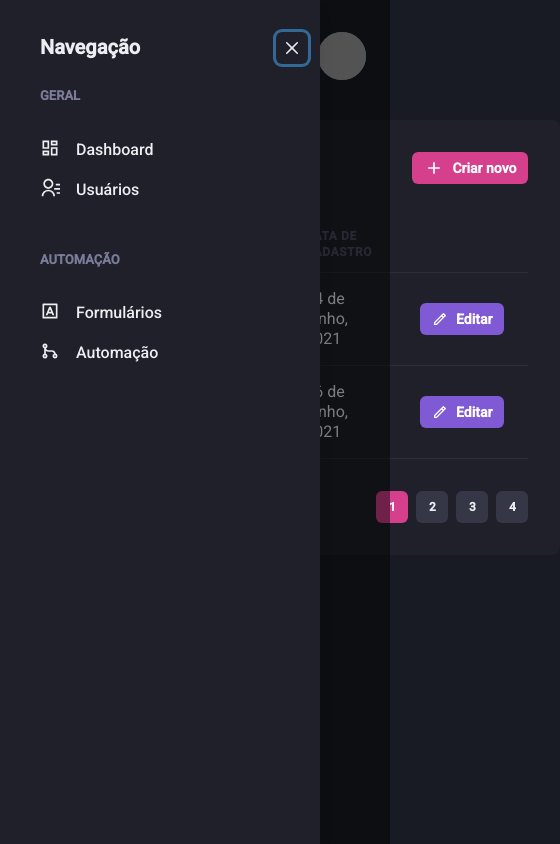
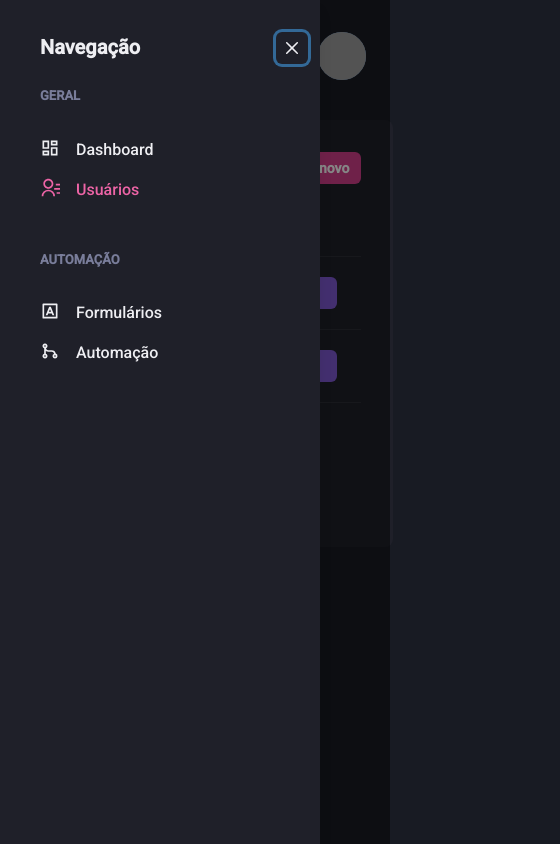
Before and after one commit to RafaPalau/dashboard-chakra-ui, a Next.js app: page /users in a window 390 px wide. Both pictures are taken after a click on the button "Open Navigation". Shown: the whole page, 560 px wide, since content can reach past the window. Built offline with nearby package versions, Linux system fonts and the light colour scheme; grey boxes are pictures that could not be loaded.

Commit message:
Responsivity and Activelink styles

```diff
--- /dev/null
+++ b/src/components/ActiveLink.tsx
@@ -0,0 +1,35 @@
+import Link, { LinkProps } from 'next/link'
+import { useRouter } from 'next/router'
+import { cloneElement, ReactElement } from 'react'
+
+interface ActiveLinkProps extends LinkProps {
+  children: ReactElement
+  shouldMatchExactHref?: boolean
+}
+
+export function ActiveLink({
+  children,
+  shouldMatchExactHref = false,
+  ...rest
+}: ActiveLinkProps) {
+  const { asPath } = useRouter()
+  let isActive = false
+
+  if (shouldMatchExactHref && (asPath === rest.href || asPath === rest.as)) {
+    isActive = true
+  }
+  if (
+    !shouldMatchExactHref &&
+    (asPath.startsWith(String(rest.href)) || asPath.startsWith(String(rest.as)))
+  ) {
+    isActive = true
+  }
+
+  return (
+    <Link {...rest}>
+      {cloneElement(children, {
+        color: isActive ? 'pink.400' : 'gray.50',
+      })}
+    </Link>
+  )
+}
--- a/src/components/Pagination/index.tsx
+++ b/src/components/Pagination/index.tsx
@@ -4,7 +4,7 @@ import { PaginationItem } from './PaginationItem'
 export function Pagination() {
   return (
     <Stack
-      direction="row"
+      direction={['column', 'row']}
       mt="8"
       justify="space-between"
       align="center"
--- a/src/components/Sidebar/NavLink.tsx
+++ b/src/components/Sidebar/NavLink.tsx
@@ -1,24 +1,28 @@
 import {
   Text,
-  Link,
+  Link as ChakraLink,
   Icon,
   LinkProps as ChakraLinkProps,
 } from '@chakra-ui/react'
 import { ElementType } from 'react'
-import { ReactNode } from 'react'
+import Link from 'next/link'
+import { ActiveLink } from '../ActiveLink'
 
 interface NavLinkProps extends ChakraLinkProps {
   icon: ElementType
   children: string
+  href: string
 }
 
-export function NavLink({ icon, children, ...rest }: NavLinkProps) {
+export function NavLink({ icon, children, href, ...rest }: NavLinkProps) {
   return (
-    <Link display="flex" align="center" {...rest}>
-      <Icon as={icon} fontSize="20" />
-      <Text ml="4" fontWeight="medium">
-        {children}
-      </Text>
-    </Link>
+    <ActiveLink href={href} passHref>
+      <ChakraLink display="flex" align="center" {...rest}>
+        <Icon as={icon} fontSize="20" />
+        <Text ml="4" fontWeight="medium">
+          {children}
+        </Text>
+      </ChakraLink>
+    </ActiveLink>
   )
 }
--- a/src/components/Sidebar/SidebarNav.tsx
+++ b/src/components/Sidebar/SidebarNav.tsx
@@ -20,8 +20,12 @@ export function SidebarNav() {
         </NavLink>
       </NavSection>
       <NavSection title="AUTOMAÇÃO">
-        <NavLink icon={RiInputMethodLine}>Formulários</NavLink>
-        <NavLink icon={RiGitMergeLine}>Automação</NavLink>
+        <NavLink href="/forms" icon={RiInputMethodLine}>
+          Formulários
+        </NavLink>
+        <NavLink href="automation" icon={RiGitMergeLine}>
+          Automação
+        </NavLink>
       </NavSection>
     </Stack>
   )
--- a/src/pages/users/index.tsx
+++ b/src/pages/users/index.tsx
@@ -1,53 +1,69 @@
-import { Box, Button, Checkbox, Flex, Heading, Icon, Table, Tbody, Td, Text, Th, Thead, Tr } from '@chakra-ui/react'
+import {
+  Box,
+  Button,
+  Checkbox,
+  Flex,
+  Heading,
+  Icon,
+  Table,
+  Tbody,
+  Td,
+  Text,
+  Th,
+  Thead,
+  Tr,
+  useBreakpointValue,
+} from '@chakra-ui/react'
+import Link from 'next/link'
 import { RiAddLine, RiPencilLine } from 'react-icons/ri'
 import { Header } from '../../components/Header'
 import { Pagination } from '../../components/Pagination'
 import { Sidebar } from '../../components/Sidebar'
 
 export default function Userlist() {
+  const isWideVersion = useBreakpointValue({
+    base: false,
+    lg: true,
+  })
   return (
     <Box>
       <Header />
       <Flex w="100%" my="6" maxWidth={1480} mx="auto" px="6">
         <Sidebar />
 
-        <Box
-          flex="1"
-          borderRadius={8}
-          bg="gray.800"
-          p="8"
-        >
+        <Box flex="1" borderRadius={8} bg="gray.800" p="8">
           <Flex mb="8" justify="space-between" align="center">
-            <Heading size="lg" fontWeight="normal">Usuários</Heading>
+            <Heading size="lg" fontWeight="normal">
+              Usuários
+            </Heading>
 
+            <Link href="/users/create" passHref>
               <Button
                 as="a"
                 size="sm"
                 fontSize="sm"
                 colorScheme="pink"
-
-              leftIcon={<Icon as={RiAddLine} fontSize="20" />
-
-              }
-            >Criar novo
+                leftIcon={<Icon as={RiAddLine} fontSize="20" />}
+              >
+                Criar novo
               </Button>
+            </Link>
           </Flex>
-
 
           <Table colorScheme="whiteAlpha">
             <Thead>
               <Tr>
-                <Th px="6" color="gray.300" width="8">
+                <Th px={['4', '4', '6']} color="gray.300" width="8">
                   <Checkbox colorScheme="pink" />
                 </Th>
                 <Th>Usuário</Th>
-                <Th>Data de cadastro</Th>
+                {isWideVersion && <Th>Data de cadastro</Th>}
                 <Th width="8"></Th>
               </Tr>
             </Thead>
             <Tbody>
               <Tr>
-                <Td px="6">
+                <Td px={['4', '4', '6']}>
                   <Checkbox colorScheme="pink" />
                 </Td>
                 <Td>
@@ -56,7 +72,7 @@ export default function Userlist() {
                     <Text fontSize="sm">rafael@email.com</Text>
                   </Box>
                 </Td>
-                <Td>14 de junho, 2021</Td>
+                {isWideVersion && <Td>14 de junho, 2021</Td>}
                 <Td>
                   <Button
                     as="a"
@@ -64,13 +80,14 @@ export default function Userlist() {
                     fontSize="sm"
                     colorScheme="purple"
                     leftIcon={<Icon as={RiPencilLine} fontSize="16" />}
-                  >Editar
+                  >
+                    {isWideVersion ? 'Editar' : ''}
                   </Button>
                 </Td>
               </Tr>
 
               <Tr>
-                <Td px="6">
+                <Td px={['4', '4', '6']}>
                   <Checkbox colorScheme="pink" />
                 </Td>
                 <Td>
@@ -79,7 +96,7 @@ export default function Userlist() {
                     <Text fontSize="sm">rafael@email.com</Text>
                   </Box>
                 </Td>
-                <Td>16 de junho, 2021</Td>
+                {isWideVersion && <Td>14 de junho, 2021</Td>}
                 <Td>
                   <Button
                     as="a"
@@ -87,7 +104,8 @@ export default function Userlist() {
                     fontSize="sm"
                     colorScheme="purple"
                     leftIcon={<Icon as={RiPencilLine} fontSize="16" />}
-                  >Editar
+                  >
+                    {isWideVersion ? 'Editar' : ''}
                   </Button>
                 </Td>
               </Tr>
```
Also changed, not shown: src/pages/dashboard.tsx (+15 -24 lines), src/pages/users/create.tsx (+29 -17 lines). Lines whose indentation alone changed are shown as unchanged.
